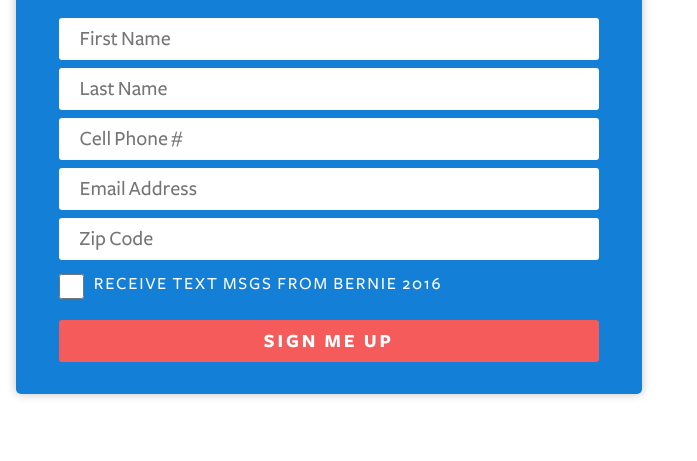
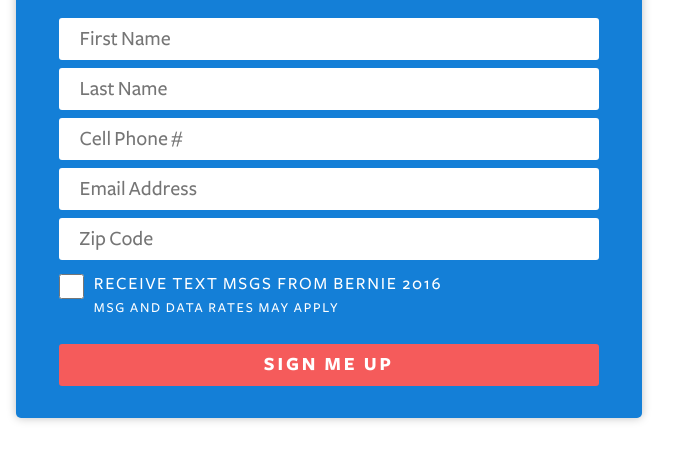
Before and after one commit to Bernie-2016/SignupMobile, a website: page index.html in a window 1280 px wide. Shown: the part 95-556 px from the top of the page, without its empty margins (0-697 px from the left). Drawn offline with Linux system fonts and the light colour scheme.

Commit message:
add disclaimer

```diff
--- a/index.html
+++ b/index.html
@@ -33,10 +33,11 @@
 
         <div class="checkboxgroup">
           <input type="checkbox" id="canText">
-          <label for="canText" class="checkbox-label">Receive text msgs from Bernie 2016</label>
+          <label for="canText" class="checkbox-label">
+            Receive text msgs from Bernie 2016
+            <span class="disclaimer"><br>Msg and data rates may apply</span>
+          </label>
         </div>
-
-        <!-- <span class="disclaimer">Msg and data rates may apply</span> -->
 
         <input name="submit-form" value="Sign Me Up" type="submit">
       </form>
--- a/src/css/bernie.css
+++ b/src/css/bernie.css
@@ -119,6 +119,11 @@
   display: block;
 }
 
+.checkboxgroup label .disclaimer {
+  font-size: 0.8em;
+  line-height: 0.8em;
+}
+
 .module input[type="submit"] {
   height: 42px;
   font-size: 1.2em;
```
